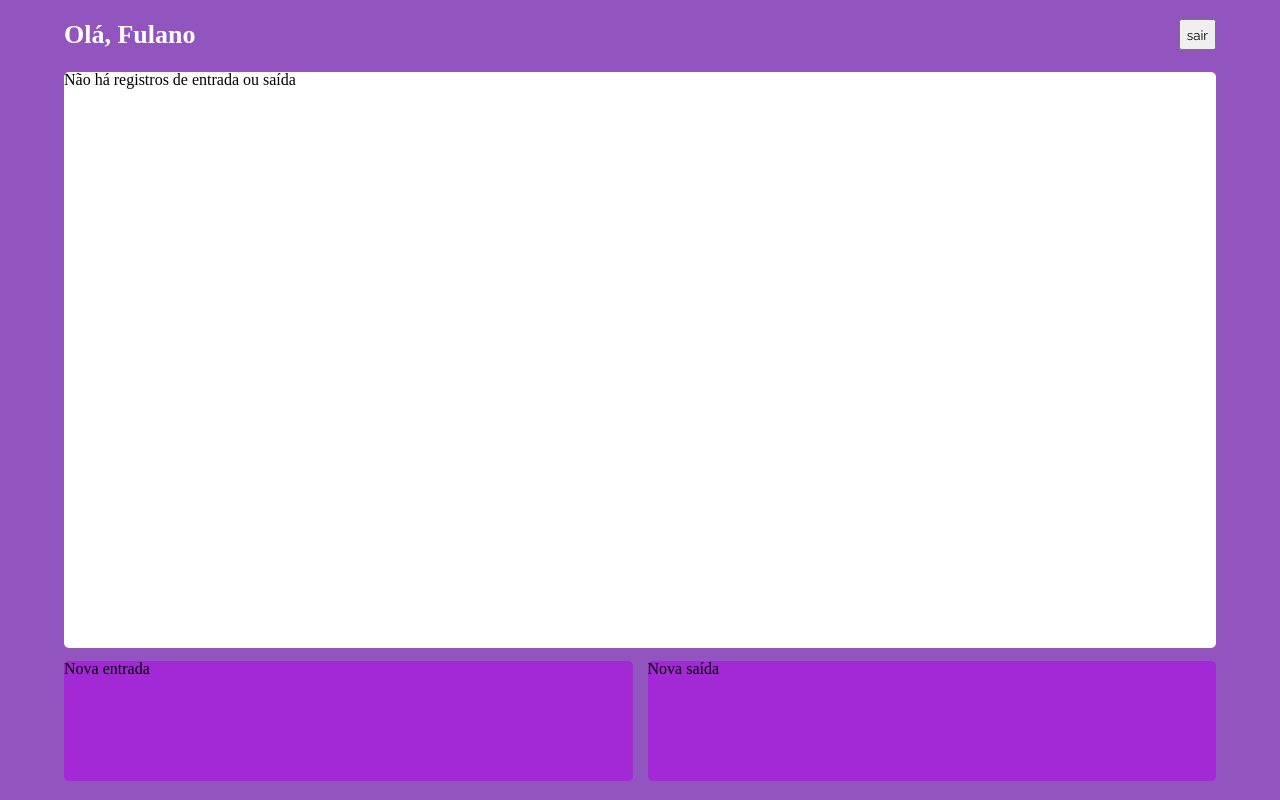
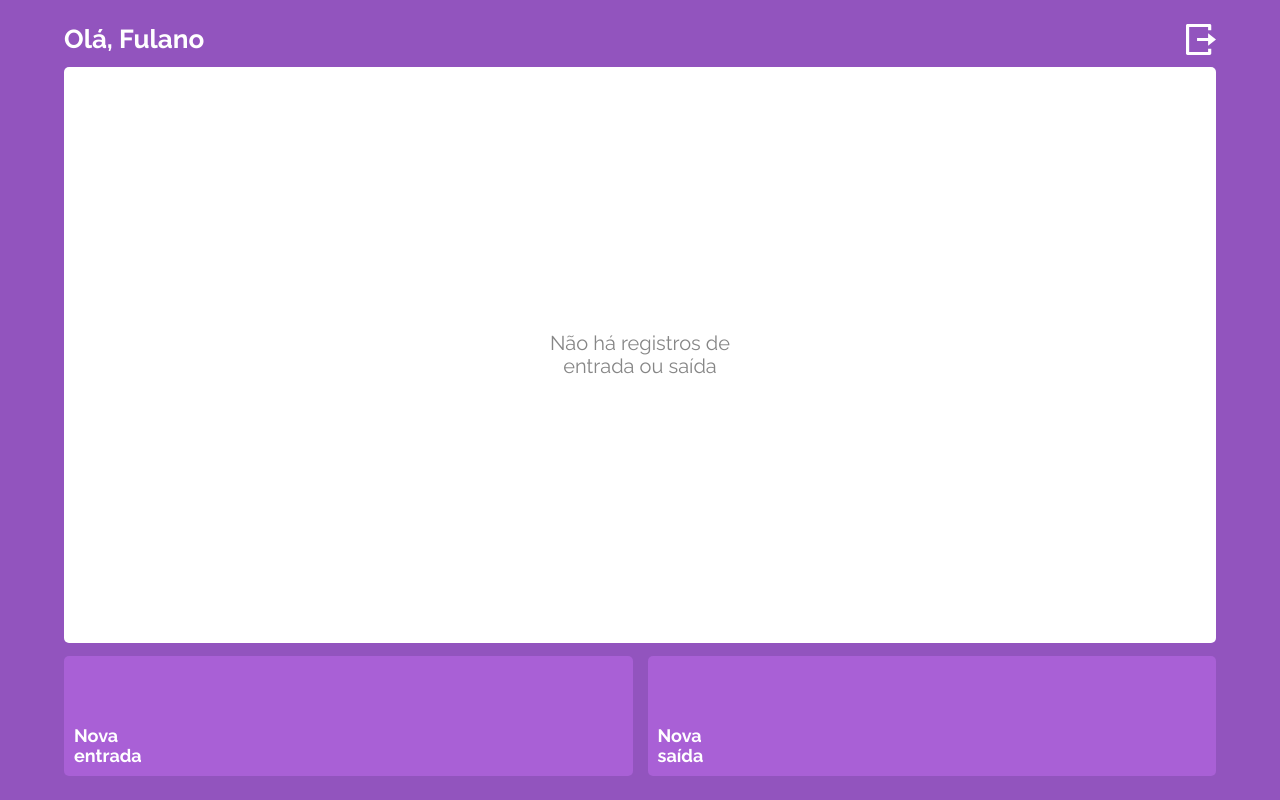
Before and after one commit to jpvoliveira/my-wallet, a React (Create React App) app: page /menu in a window 1280 px wide. Built offline with nearby package versions, Linux system fonts and the light colour scheme; some icons are missing.

Commit message:
Tela Home, entrada e saída criadas

```diff
--- a/package.json
+++ b/package.json
@@ -6,6 +6,7 @@
     "axios": "^0.25.0",
     "react": "^17.0.2",
     "react-dom": "^17.0.2",
+    "react-ionicons": "^4.2.0",
     "react-router-dom": "^6.2.1",
     "react-scripts": "^4.0.3",
     "styled-components": "^5.3.3"
--- a/src/components/Home/Index.js
+++ b/src/components/Home/Index.js
@@ -1,21 +1,35 @@
 import styled from "styled-components";
+import { useNavigate } from "react-router-dom";
+import { AddCircleOutline, RemoveCircleOutline } from "react-ionicons";
 
 export default function Home() {
+  const navigate = useNavigate();
+
   return (
     <Container>
       <Header>
         <h1>Olá, Fulano</h1>
-        <button>sair</button>
+        <img src="./assets/Logout.svg" alt="" />
       </Header>
       <Extrato>
-          Não há registros de entrada ou saída
+        Não há registros de <br /> entrada ou saída
       </Extrato>
       <Options>
-        <Entrada>
-            <p>Nova entrada</p>
+        <Entrada onClick={() => navigate("/entrada")}>
+          <AddCircleOutline color={"#ffffff"} height="30px" width="30px" />
+          <p>
+            Nova
+            <br />
+            entrada
+          </p>
         </Entrada>
-        <Saida>
-            <p>Nova saída</p>
+        <Saida onClick={() => navigate("/saida")}>
+          <RemoveCircleOutline color={"#ffffff"} height="30px" width="30px" />
+          <p>
+            Nova
+            <br />
+            saída
+          </p>
         </Saida>
       </Options>
     </Container>
@@ -35,17 +49,25 @@ const Header = styled.div`
   width: 90%;
   display: flex;
   justify-content: space-between;
-  margin-bottom: 22px;
+  margin-bottom: 12px;
   font-size: 26px;
   font-weight: bold;
   line-height: 31px;
   color: #ffffff;
 `;
 const Extrato = styled.div`
+  display: flex;
+  justify-content: center;
+  align-items: center;
   background-color: #ffffff;
   width: 90%;
   height: 72%;
   border-radius: 5px;
+
+  color: #868686;
+  font-size: 20px;
+  line-height: 23px;
+  text-align: center;
 `;
 const Options = styled.div`
   display: flex;
@@ -55,14 +77,32 @@ const Options = styled.div`
   height: 15%;
 `;
 const Entrada = styled.div`
-  background-color: #A328D6;
+  display: flex;
+  flex-direction: column;
+  justify-content: space-between;
+  padding: 10px;
+  background-color: #a960d6;
   width: 50%;
   height: 100%;
   border-radius: 5px;
+
+  color: #ffffff;
+  font-weight: bold;
+  font-size: 18px;
+  line-height: 20px;
 `;
 const Saida = styled.div`
-  background-color: #A328D6;
+  display: flex;
+  flex-direction: column;
+  justify-content: space-between;
+  padding: 10px;
+  background-color: #a960d6;
   width: 50%;
   height: 100%;
   border-radius: 5px;
+
+  color: #ffffff;
+  font-weight: bold;
+  font-size: 18px;
+  line-height: 20px;
 `;
--- a/src/components/Input/Index.js
+++ b/src/components/Input/Index.js
@@ -1,5 +1,82 @@
-export default function Input(){
-    return(
-        <h1>Entrada</h1>
-    )
+import { useState } from "react";
+import styled from "styled-components";
+
+export default function Input() {
+  const [value, setValue] = useState("");
+  const [description, setDescription] = useState("");
+
+  function handleInput() {}
+
+  return (
+    <Container>
+      <p>Nova entrada</p>
+      <form onSubmit={handleInput}>
+        <input
+          type="number"
+          placeholder="Valor"
+          value={value}
+          onChange={(e) => setValue(e.target.value)}
+          required
+        />
+        <input
+          type="text"
+          placeholder="Descrição"
+          value={description}
+          onChange={(e) => setDescription(e.target.value)}
+          required
+        />
+        <button type="submit"> Salvar entrada </button>
+      </form>
+    </Container>
+  );
 }
+
+const Container = styled.div`
+  background-color: #9254be;
+  height: 100vh;
+  width: 100vw;
+  display: flex;
+  flex-direction: column;
+  padding: 25px;
+  form {
+    margin-top: 40px;
+    display: flex;
+    flex-direction: column;
+    justify-content: center;
+    gap: 13px;
+  }
+  input {
+    width: 100%;
+    height: 58px;
+    border-radius: 5px;
+    border: none;
+    padding-left: 10px;
+
+    font-size: 20px;
+    line-height: 23px;
+    color: #000000;
+    ::placeholder {
+      font-size: 20px;
+      line-height: 23px;
+      color: #000000;
+    }
+  }
+  button {
+    border: none;
+    width: 100%;
+    height: 46px;
+    background: #a960d6;
+    border-radius: 5px;
+
+    font-weight: bold;
+    font-size: 20px;
+    line-height: 23px;
+    color: #ffffff;
+  }
+  p {
+    font-weight: bold;
+    font-size: 26px;
+    line-height: 31px;
+    color: #ffffff;
+  }
+`;
--- a/src/components/Login/Index.js
+++ b/src/components/Login/Index.js
@@ -50,7 +50,7 @@ export default function Login() {
 }
 
 const Container = styled.div`
-  background-color: #9254be;
+  background-color: #9254BE;
   height: 100vh;
   width: 100vw;
   display: flex;
@@ -88,7 +88,7 @@ const Container = styled.div`
     border: none;
     width: 326px;
     height: 46px;
-    background: #a328d6;
+    background: #A960D6;
     border-radius: 5px;
 
     font-weight: bold;
--- a/src/components/Output/Index.js
+++ b/src/components/Output/Index.js
@@ -1,5 +1,82 @@
-export default function Output(){
-    return(
-        <h1>Saída</h1>
-    )
+import { useState } from "react";
+import styled from "styled-components";
+
+export default function Input() {
+  const [value, setValue] = useState("");
+  const [description, setDescription] = useState("");
+
+  function handleInput() {}
+
+  return (
+    <Container>
+      <p>Nova saída</p>
+      <form onSubmit={handleInput}>
+        <input
+          type="number"
+          placeholder="Valor"
+          value={value}
+          onChange={(e) => setValue(e.target.value)}
+          required
+        />
+        <input
+          type="text"
+          placeholder="Descrição"
+          value={description}
+          onChange={(e) => setDescription(e.target.value)}
+          required
+        />
+        <button type="submit"> Salvar saída </button>
+      </form>
+    </Container>
+  );
 }
+
+const Container = styled.div`
+  background-color: #9254be;
+  height: 100vh;
+  width: 100vw;
+  display: flex;
+  flex-direction: column;
+  padding: 25px;
+  form {
+    margin-top: 40px;
+    display: flex;
+    flex-direction: column;
+    justify-content: center;
+    gap: 13px;
+  }
+  input {
+    width: 100%;
+    height: 58px;
+    border-radius: 5px;
+    border: none;
+    padding-left: 10px;
+
+    font-size: 20px;
+    line-height: 23px;
+    color: #000000;
+    ::placeholder {
+      font-size: 20px;
+      line-height: 23px;
+      color: #000000;
+    }
+  }
+  button {
+    border: none;
+    width: 100%;
+    height: 46px;
+    background: #a960d6;
+    border-radius: 5px;
+
+    font-weight: bold;
+    font-size: 20px;
+    line-height: 23px;
+    color: #ffffff;
+  }
+  p {
+    font-weight: bold;
+    font-size: 26px;
+    line-height: 31px;
+    color: #ffffff;
+  }
+`;
--- a/src/components/Register/Index.js
+++ b/src/components/Register/Index.js
@@ -108,7 +108,7 @@ const Container = styled.div`
     border: none;
     width: 326px;
     height: 46px;
-    background: #a328d6;
+    background: #A960D6;
     border-radius: 5px;
 
     font-weight: bold;
--- a/src/css/style.css
+++ b/src/css/style.css
@@ -1,7 +1,10 @@
-*{
-    box-sizing: border-box;
-    font-family: 'Raleway', sans-serif;
+* {
+  box-sizing: border-box;
+  font-family: "Raleway", sans-serif;
 }
-a{
-    text-decoration: none;
+a {
+  text-decoration: none;
 }
+body {
+  font-family: "Raleway", sans-serif;
+}
```
Also changed, not shown: public/assets/Logout.svg (added), 1 other file (tests, documents, lock files or other folders).
